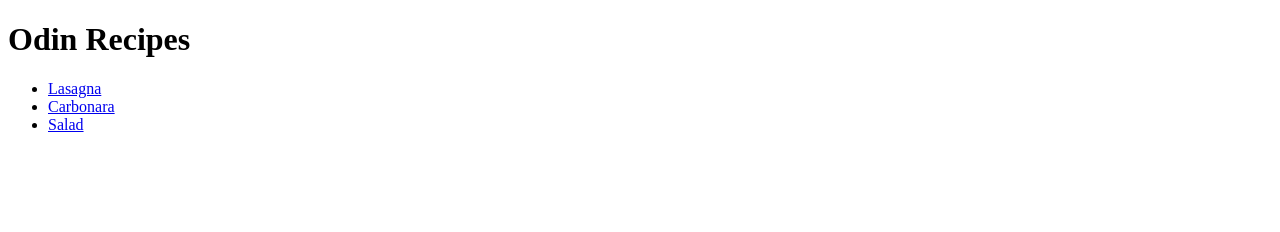
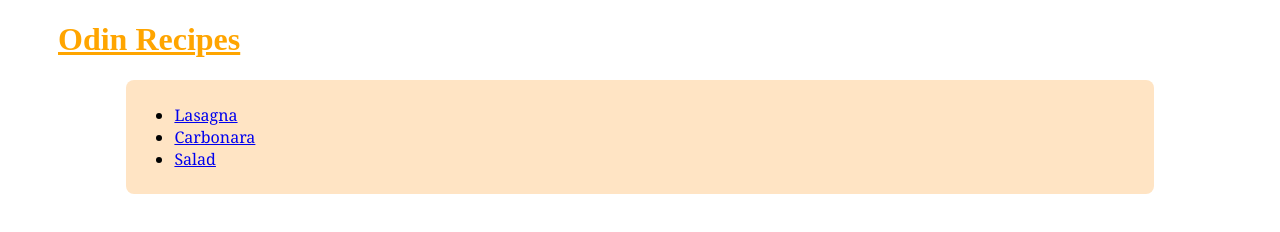
Before and after one commit to akashbagchi/odin-recipes, a plain HTML site: page index.html in a window 1280 px wide. Drawn offline with Linux system fonts and the light colour scheme.

Commit message:
Created styling rules for homepage
 - Added styling rules to all page titles
 - Added styling to homepage's list of recipes.

```diff
--- a/index.html
+++ b/index.html
@@ -9,7 +9,8 @@
 </head>
 <body>
     <h1 class="page-title">Odin Recipes</h1>
-    <ul class="recipe-list">
+    <div class="flex recipe-list">
+        <ul>
             <li>
                 <a href="./recipes/lasagna.html">Lasagna</a>
             </li>
@@ -20,5 +21,6 @@
                 <a href="./recipes/salad.html">Salad</a>
             </li>
         </ul>
+    </div>
 </body>
 </html>
--- a/styles/style.css
+++ b/styles/style.css
@@ -0,0 +1,16 @@
+.page-title {
+    font-weight: 800;
+    color: orange;
+    text-decoration: underline;
+    margin-left: 50px;
+}
+
+.recipe-list {
+    background-color: bisque;
+    font-family: Cambria, Cochin, Georgia, Times, 'Times New Roman', serif;
+    width: 80%;
+    margin-left: auto;
+    margin-right: auto;
+    padding: 8px;
+    border-radius: 8px;
+}
```
Lines whose indentation alone changed are shown as unchanged.
